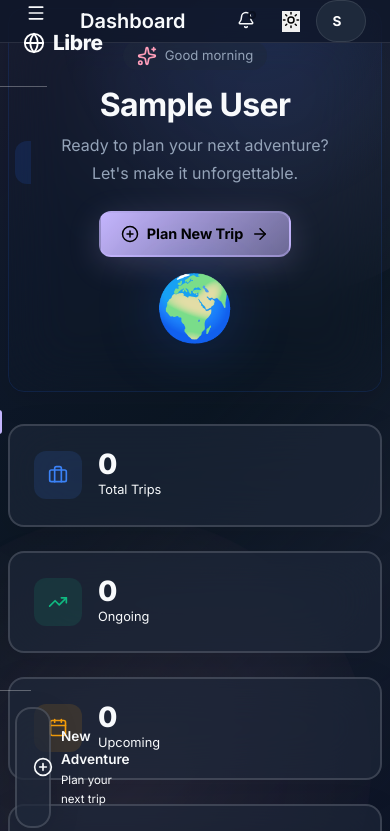
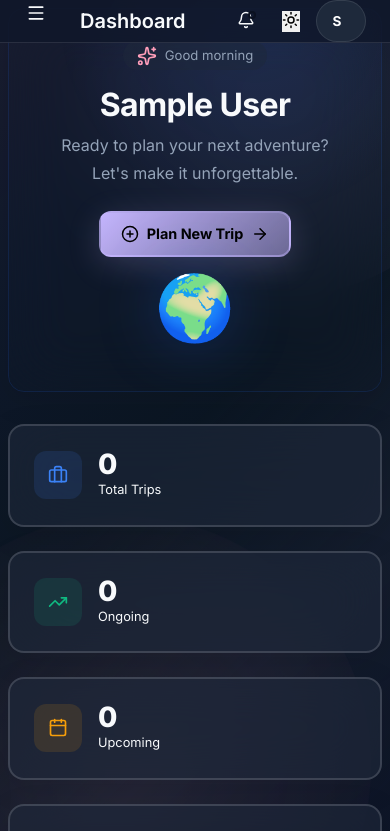
Before and after one commit to Aeist-og/OdooHackathonTravelLoop, a React (Vite) app: page / in a window 390 px wide. Shown: the top 831 px of the page. Built offline with nearby package versions, Linux system fonts and the light colour scheme; sample sign-in values are in the browser's storage.

Commit message:
Fix sidebar text clipping by stabilizing sidebar width/margins

```diff
--- a/src/index.css
+++ b/src/index.css
@@ -76,6 +76,11 @@
   --text-secondary: #6B7280;
   --glass: var(--glass-light-light);
   --glass-border: var(--glass-border-light);
+
+  /* Layout vars (desktop) */
+  --sidebar-width: 280px;
+  --navbar-height: 64px;
+  --content-max-width: 1200px;
 }
 
 /* ---------- Dark Mode ---------- */
@@ -829,8 +834,10 @@ select.form-input {
 }
 
 @media (max-width: 768px) {
+  /* On mobile, sidebar is off-canvas via transforms (Sidebar.css).
+     Keep main content aligned and let the sidebar overlay slide in/out. */
   :root {
-    --sidebar-width: 0px;
+    --sidebar-width: 280px;
   }
 
   .main-content {
```
